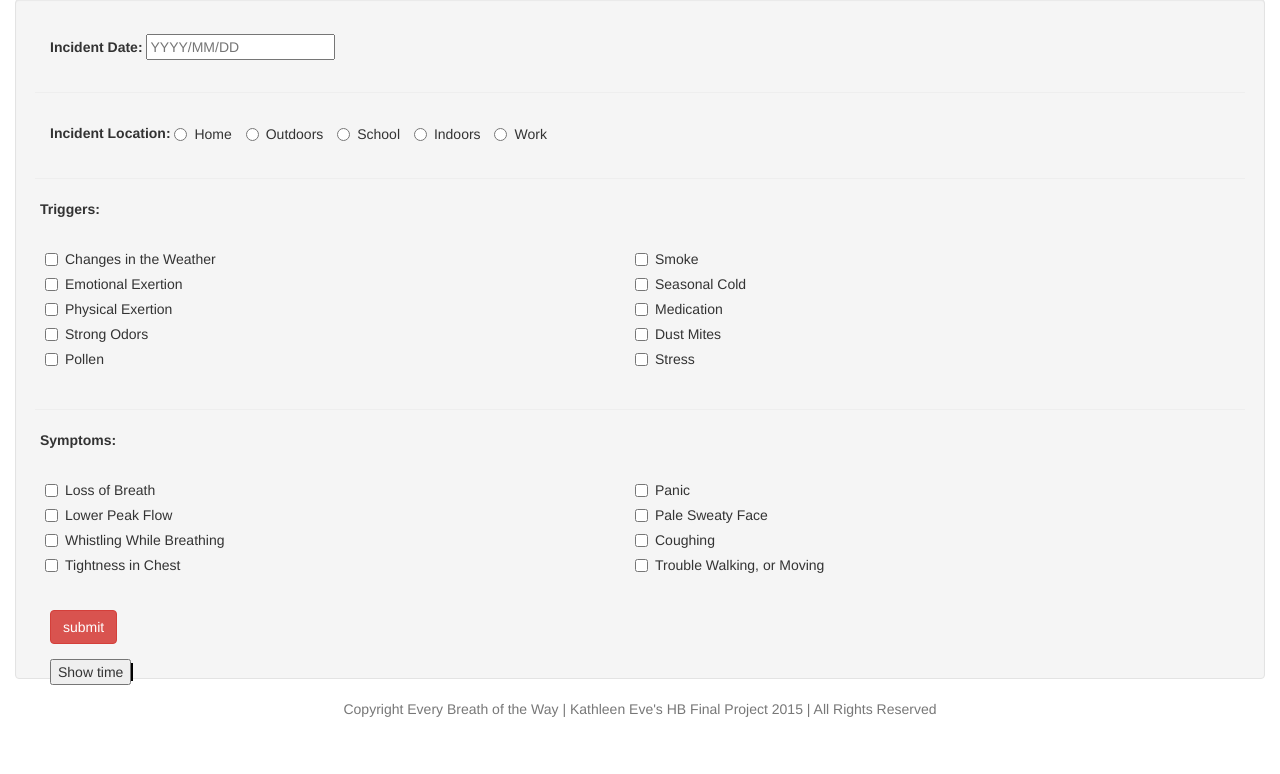
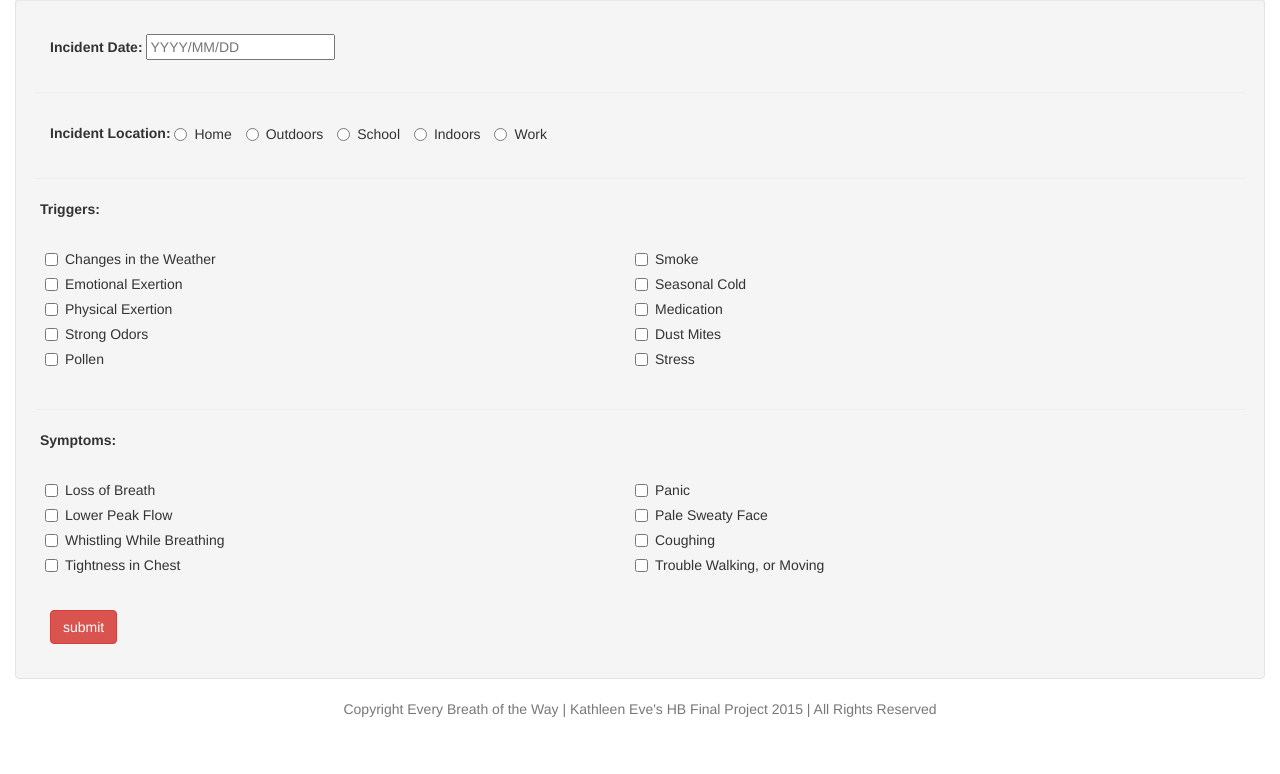
Before and after one commit to kcart/Every-Breath-of-the-Way, a Flask app: page /attack in a window 1280 px wide. Shown: the part 392-1166 px from the top of the page. Run offline with Flask 2, Linux system fonts and the light colour scheme; a user stored in the database is signed in; data comes from the database, SQL or seed files in the repository; some libraries are stand-ins or nearby versions.

Commit message:
removed unecessary button

```diff
--- a/templates/attack_submission.html
+++ b/templates/attack_submission.html
@@ -151,12 +151,6 @@
 						<input type="submit" class="btn btn-danger" value="submit">
 					</form>
 				</div>
-
-
-				 <div class="col-xs-4 col-md-6">
-				 	<input type= "button" value="Show time" onclick="showDate()">
-				 	<span id="date" style="border: 1px solid black; width 180px"</span>
-				</div>
 		</div>
 </div>
 
```
